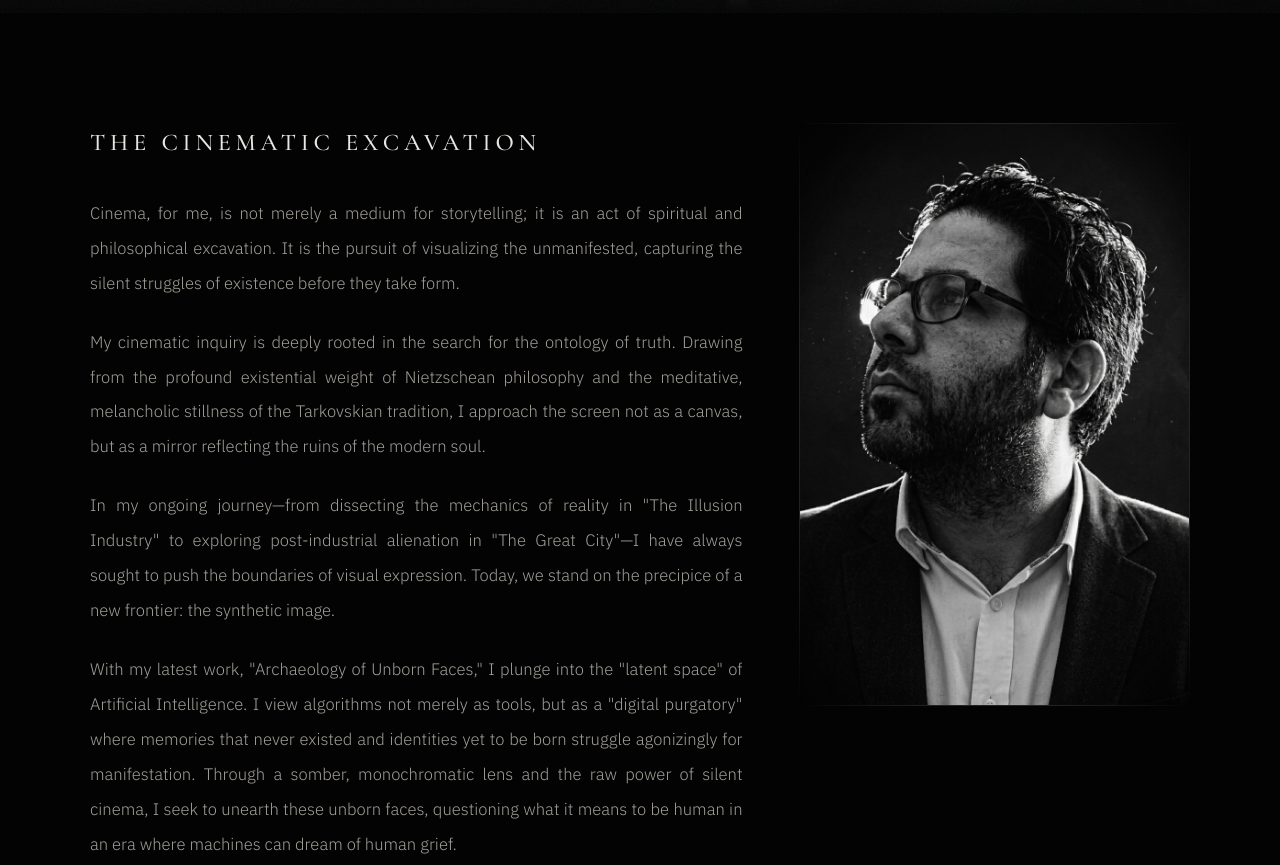
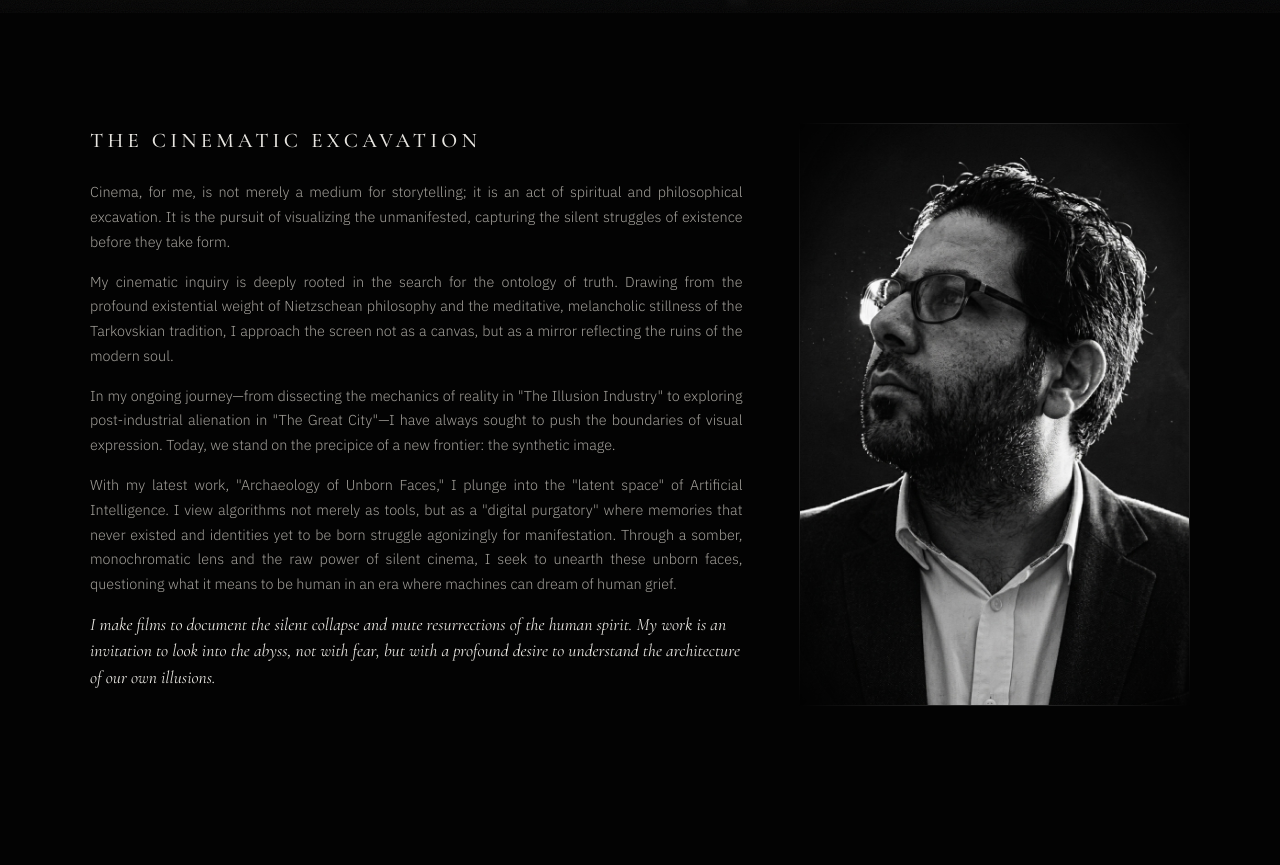
Before and after one commit to zekiyahya/zekiyahya.github.io, a plain HTML site: page testz.html in a window 1280 px wide. Shown: the part 787-1652 px from the top of the page. Drawn offline with nearby package versions, Linux system fonts and the light colour scheme.

Commit message:
Update testz.html

```diff
--- a/testz.html
+++ b/testz.html
@@ -562,9 +562,9 @@
  /* ---------- MANIFESTO WITH IMAGE ---------- */
 .manifesto{max-width:1160px;margin:0 auto;padding:0 30px}
 .manifesto-grid{display:grid;grid-template-columns:1.25fr .75fr;gap:56px;align-items:stretch}
-.manifesto-copy h2{font-size:1.5rem;letter-spacing:.2em;text-transform:uppercase;text-align:left;margin-bottom:32px}
-.manifesto-copy p{font-size:1.04rem;line-height:2.1;color:var(--dim);text-align:justify;margin:0 0 24px}
-.manifesto-copy p:last-child{text-align:left;color:var(--text);font-family:var(--serif);font-size:1.3rem;font-style:italic;line-height:1.7;margin-bottom:0}
+.manifesto-copy h2{font-size:1.3rem;letter-spacing:.2em;text-transform:uppercase;text-align:left;margin-bottom:22px}
+.manifesto-copy p{font-size:.9rem;line-height:1.72;color:var(--dim);text-align:justify;margin:0 0 15px}
+.manifesto-copy p:last-child{text-align:left;color:var(--text);font-family:var(--serif);font-size:1.1rem;font-style:italic;line-height:1.5;margin-bottom:0}
 .manifesto-photo{position:relative;display:flex;align-items:flex-start;justify-content:center}
 .manifesto-photo img{display:block;width:100%;height:auto;max-height:none;object-fit:contain;border:1px solid var(--line);box-shadow:0 24px 60px rgba(0,0,0,.85);-webkit-mask-image:radial-gradient(ellipse at center,#000 72%,transparent 100%);mask-image:radial-gradient(ellipse at center,#000 72%,transparent 100%)}
 @media(max-width:900px){
```
